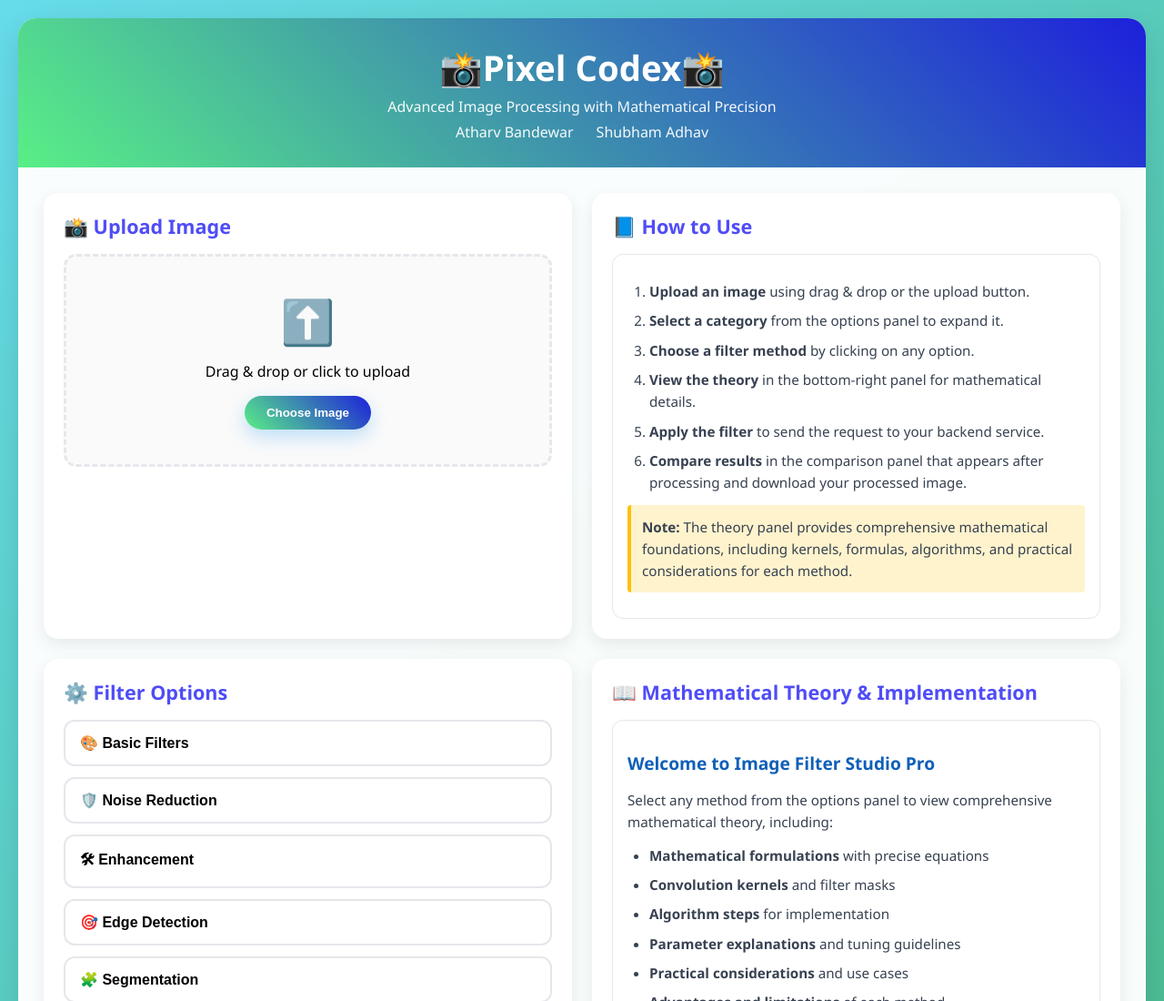
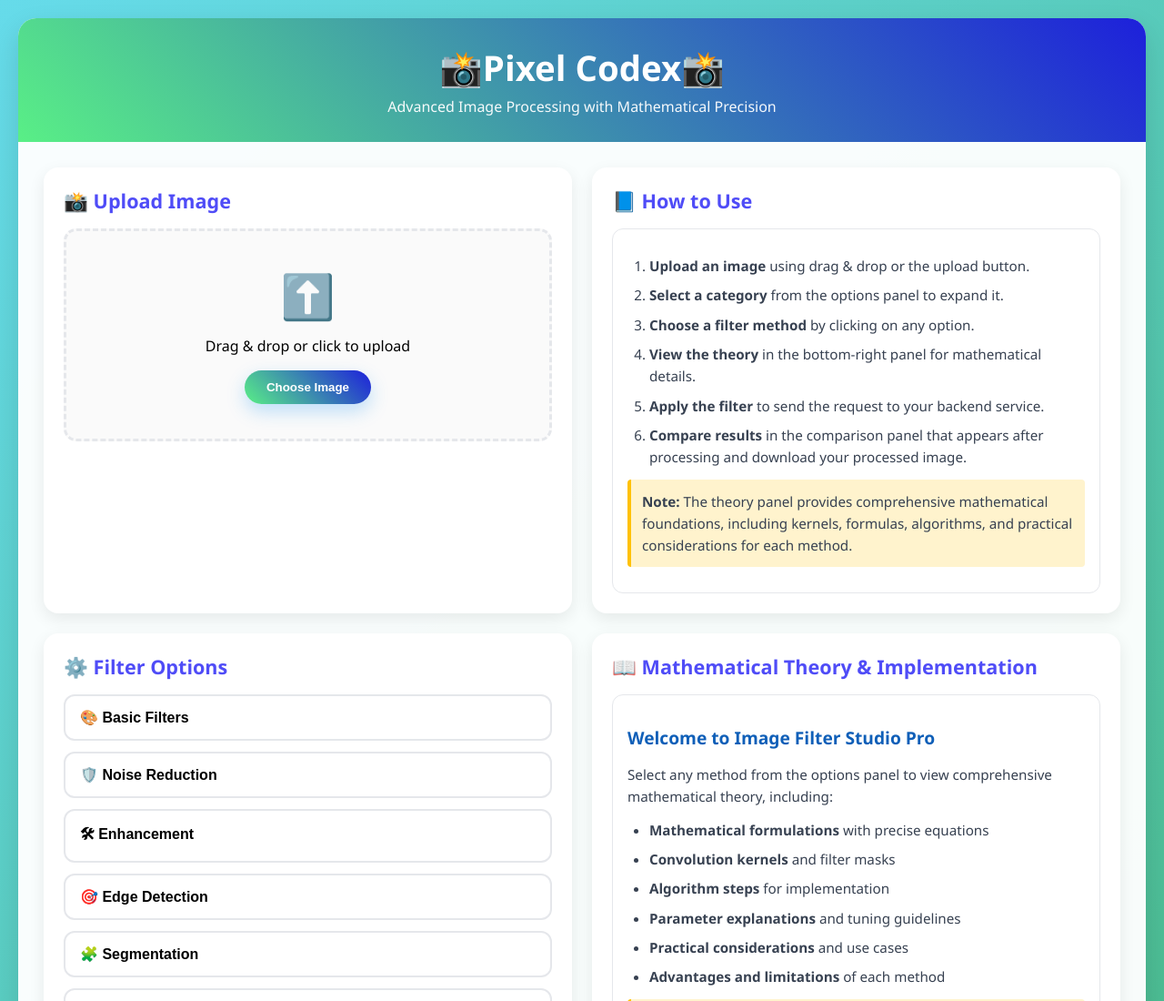
Before and after one commit to ImShubh18/Image-Filtering-Computer-Vision-, a plain HTML site: page index.html in a window 1280 px wide. Shown: the top 1100 px of the page at 91% size. Drawn offline with nearby package versions, Linux system fonts and the light colour scheme.

Commit message:
Comment out authors' names in index.html
Comment out the authors' names in the HTML file.

```diff
--- a/index.html
+++ b/index.html
@@ -469,7 +469,7 @@
       <div class="header">
         <h1>📸Pixel Codex📸</h1>
         <p>Advanced Image Processing with Mathematical Precision</p>
-        <p>Atharv Bandewar&nbsp;&nbsp;&nbsp;&nbsp;&nbsp;&nbsp;Shubham Adhav</p>
+        <!-- <p>Atharv Bandewar&nbsp;&nbsp;&nbsp;&nbsp;&nbsp;&nbsp;Shubham Adhav</p> -->
       </div>
       <div class="grid">
         <div class="card">
```
